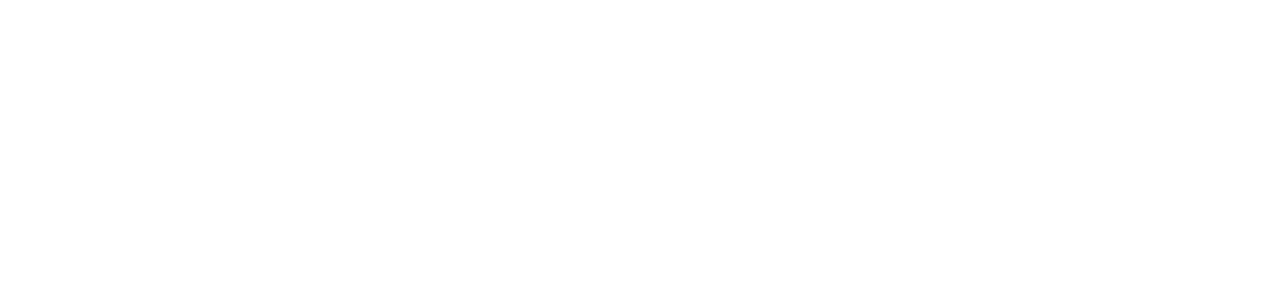
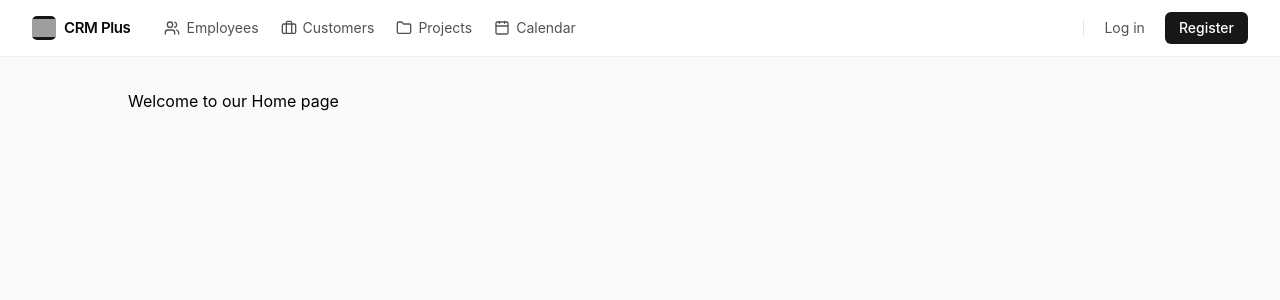
Before and after one commit to johnclamy/microblogproject, a React (Vite) app in the folder frontend/: page / in a window 1280 px wide. Before the commit this address had no page. Shown: the top 300 px of the page. Built offline with nearby package versions, Linux system fonts and the light colour scheme; grey boxes are pictures that could not be loaded.

Commit message:
add routes for new and amended pages components

```diff
--- a/frontend/src/App.tsx
+++ b/frontend/src/App.tsx
@@ -1,20 +1,22 @@
 import { BrowserRouter, Routes, Route } from 'react-router'
 import Layout from './components/Layout'
+import Default from './pages/Default'
 import Employee from './pages/Employee'
 import Customer from './pages/Customer'
-import Project from './pages/Project'
+import Dictionary from './pages/Dictionary'
 import Calendar from './pages/Calendar'
 
 
 const App: React.FC = () => (
     <BrowserRouter>
         <Routes>
-            <Route path="/employee" element={<Layout />}>
-                <Route index element={<Employee />} />
-                <Route path="customer" element={<Customer />} />
-                <Route path="project" element={<Project />} />
-                <Route path="calendar" element={<Calendar />} />
+            <Route path="/" element={<Layout />}>
+                <Route index element={<Default />} />
             </Route>
+            <Route path="employee" element={<Employee />} />
+            <Route path="customer" element={<Customer />} />
+            <Route path="dictionary" element={<Dictionary />} />
+            <Route path="calendar" element={<Calendar />} />
         </Routes>
     </BrowserRouter>
 )
```
